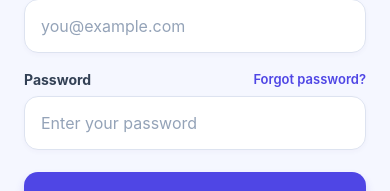
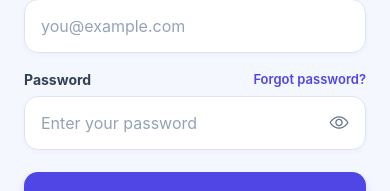
Before and after one commit to lohann16/skillsswap, a React Native app: screen /Login in a window 390 px wide. Shown: the part 312-503 px from the top of the page. Built offline with nearby package versions, Linux system fonts and the light colour scheme.

Commit message:
feat(LoginScreen, RegistrationScreen): add password visibility toggle and streamline imports

```diff
--- a/screens/LoginScreen.js
+++ b/screens/LoginScreen.js
@@ -1,18 +1,8 @@
-
 import React, { useState } from 'react';
-import {
-  View,
-  Text,
-  TextInput,
-  TouchableOpacity,
-  KeyboardAvoidingView,
-  Platform,
-  ScrollView,
-  StyleSheet,
-  ActivityIndicator,
-} from 'react-native';
+import {View,Text,TextInput,TouchableOpacity, KeyboardAvoidingView, Platform, ScrollView,StyleSheet,ActivityIndicator,} from 'react-native';
 import { useNavigation } from '@react-navigation/native';
 import { signInWithEmailAndPassword } from 'firebase/auth';
+import { Ionicons } from '@expo/vector-icons';
 import { auth } from '../firebase/config';
 
 const LoginScreen = () => {
@@ -20,6 +10,7 @@ const LoginScreen = () => {
 
   const [email, setEmail] = useState('');
   const [password, setPassword] = useState('');
+  const [showPassword, setShowPassword] = useState(false);
   const [error, setError] = useState('');
   const [loading, setLoading] = useState(false);
 
@@ -113,16 +104,29 @@ const LoginScreen = () => {
                 </TouchableOpacity>
               </View>
 
+              <View style={styles.passwordInputContainer}>
                 <TextInput
-                style={styles.input}
+                  style={styles.passwordInput}
                   placeholder="Enter your password"
                   placeholderTextColor="#94A3B8"
-                secureTextEntry
+                  secureTextEntry={!showPassword}
                   autoCapitalize="none"
                   autoCorrect={false}
                   value={password}
                   onChangeText={setPassword}
                 />
+                <TouchableOpacity
+                  style={styles.eyeButton}
+                  onPress={() => setShowPassword((prev) => !prev)}
+                  hitSlop={{ top: 10, bottom: 10, left: 10, right: 10 }}
+                >
+                  <Ionicons
+                    name={showPassword ? 'eye-off-outline' : 'eye-outline'}
+                    size={20}
+                    color="#64748B"
+                  />
+                </TouchableOpacity>
+              </View>
             </View>
 
             {/* Login Button */}
@@ -325,6 +329,42 @@ const styles = StyleSheet.create({
   },
 
   // =====================================================
+  // PASSWORD INPUT (with visibility toggle)
+  // =====================================================
+
+  passwordInputContainer: {
+    width: '100%',
+    height: 54,
+    flexDirection: 'row',
+    alignItems: 'center',
+    backgroundColor: '#FFFFFF',
+    borderWidth: 1,
+    borderColor: '#DDE3F0',
+    borderRadius: 14,
+    paddingHorizontal: 16,
+
+    shadowColor: '#312E81',
+    shadowOffset: {
+      width: 0,
+      height: 2,
+    },
+    shadowOpacity: 0.03,
+    shadowRadius: 5,
+    elevation: 1,
+  },
+
+  passwordInput: {
+    flex: 1,
+    height: '100%',
+    fontSize: 16,
+    color: '#172554',
+  },
+
+  eyeButton: {
+    paddingLeft: 10,
+  },
+
+  // =====================================================
   // PRIMARY BUTTON
   // =====================================================
 
--- a/screens/MatchesScreen.js
+++ b/screens/MatchesScreen.js
@@ -4,7 +4,7 @@ import { useNavigation } from '@react-navigation/native';
 import { ref, onValue, get } from 'firebase/database';
 import { auth, db } from '../firebase/config';
 import { globalStyles } from '../styles/globalStyles';
-import { findAndCreateMatches } from '../utils/matchmaking';
+import { findAndCreateMatches } from '../screens/Matchmaking';
 import { getConversationId } from './ContactsScreen';
 
 export default function MatchesScreen() {
--- a/screens/Registration.js
+++ b/screens/Registration.js
@@ -1,21 +1,11 @@
 // screens/RegistrationScreen.js
 
 import React, { useState } from 'react';
-import {
-  View,
-  Text,
-  TextInput,
-  TouchableOpacity,
-  Alert,
-  KeyboardAvoidingView,
-  Platform,
-  ScrollView,
-  StyleSheet,
-  ActivityIndicator,
-} from 'react-native';
+import {View, Text,TextInput,TouchableOpacity,Alert,KeyboardAvoidingView,Platform,ScrollView,StyleSheet,ActivityIndicator,} from 'react-native';
 import { useNavigation } from '@react-navigation/native';
 import { createUserWithEmailAndPassword, updateProfile } from 'firebase/auth';
 import { ref, set } from 'firebase/database';
+import { Ionicons } from '@expo/vector-icons';
 import { auth, db } from '../firebase/config';
 
 const RegistrationScreen = () => {
@@ -24,6 +14,7 @@ const RegistrationScreen = () => {
   const [name, setName] = useState('');
   const [email, setEmail] = useState('');
   const [password, setPassword] = useState('');
+  const [showPassword, setShowPassword] = useState(false);
   const [loading, setLoading] = useState(false);
 
   const handleSubmit = async () => {
@@ -156,16 +147,29 @@ const RegistrationScreen = () => {
             <View style={styles.field}>
               <Text style={styles.label}>Password</Text>
 
+              <View style={styles.passwordInputContainer}>
                 <TextInput
-                style={styles.input}
+                  style={styles.passwordInput}
                   placeholder="Create a password"
                   placeholderTextColor="#94A3B8"
-                secureTextEntry
+                  secureTextEntry={!showPassword}
                   autoCapitalize="none"
                   autoCorrect={false}
                   value={password}
                   onChangeText={setPassword}
                 />
+                <TouchableOpacity
+                  style={styles.eyeButton}
+                  onPress={() => setShowPassword((prev) => !prev)}
+                  hitSlop={{ top: 10, bottom: 10, left: 10, right: 10 }}
+                >
+                  <Ionicons
+                    name={showPassword ? 'eye-off-outline' : 'eye-outline'}
+                    size={20}
+                    color="#64748B"
+                  />
+                </TouchableOpacity>
+              </View>
 
               <Text style={styles.helperText}>
                 Use at least 6 characters for your password.
@@ -339,6 +343,42 @@ const styles = StyleSheet.create({
   },
 
   // =====================================================
+  // PASSWORD INPUT (with visibility toggle)
+  // =====================================================
+
+  passwordInputContainer: {
+    width: '100%',
+    height: 54,
+    flexDirection: 'row',
+    alignItems: 'center',
+    backgroundColor: '#FFFFFF',
+    borderWidth: 1,
+    borderColor: '#DDE3F0',
+    borderRadius: 14,
+    paddingHorizontal: 16,
+
+    shadowColor: '#312E81',
+    shadowOffset: {
+      width: 0,
+      height: 2,
+    },
+    shadowOpacity: 0.03,
+    shadowRadius: 5,
+    elevation: 1,
+  },
+
+  passwordInput: {
+    flex: 1,
+    height: '100%',
+    fontSize: 16,
+    color: '#172554',
+  },
+
+  eyeButton: {
+    paddingLeft: 10,
+  },
+
+  // =====================================================
   // PRIMARY BUTTON
   // =====================================================
 
```
Lines whose indentation alone changed are shown as unchanged.
